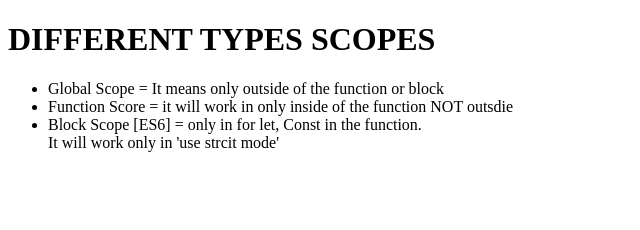
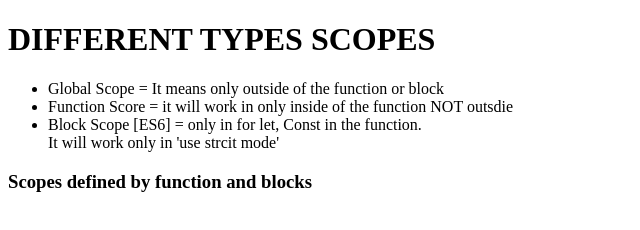
Before and after one commit to amuthavanmoorthi/JavaScript-Repo, a plain HTML site: page Udemy/Stack and Scope/scopes.html in a window 1280 px wide. Shown: the whole page, without its empty margins (0-640 px from the left). Drawn offline with Linux system fonts and the light colour scheme.

Commit message:
main thing in the scopes

```diff
--- a/Udemy/Stack and Scope/scopes.html
+++ b/Udemy/Stack and Scope/scopes.html
@@ -18,6 +18,7 @@
             Block Scope [ES6] = only in for let, Const in the function.<br> It will work only in 'use strcit mode'
         </li>
     </ul>
+    <h3>Scopes defined by function and blocks</h3>
 
     <script>
         //Global Scope
```
